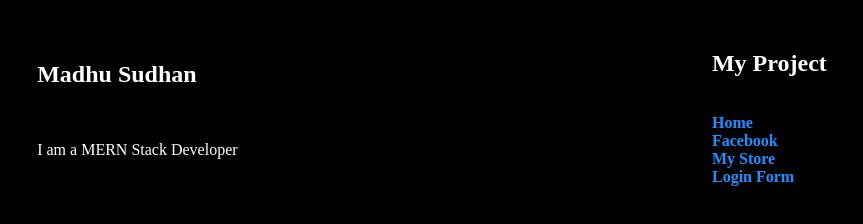
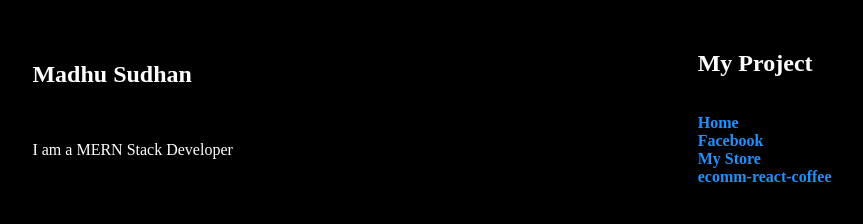
Before and after one commit to MadhuSudhan1207/MadhuSudhan1207.github.io, a plain HTML site: page index.html in a window 1280 px wide. Shown: the whole page, without its empty margins (208-1071 px from the left). Drawn offline with Linux system fonts and the light colour scheme.

Commit message:
Update index.html

```diff
--- a/index.html
+++ b/index.html
@@ -34,7 +34,7 @@
     <a href="#">Home</a><br>
     <a href="https://MadhuSudhan1207.github.io/fb/fb.html">Facebook</a><br>
     <a href="https://madhusudhan1207.github.io/ecomm-react/">My Store</a><br>
-        <a href="https://MadhuSudhan1207.github.io/myapp1/">Login Form</a>
+        <a href="https://madhusudhan1207.github.io/ecomm-react.m/">ecomm-react-coffee</a>
         </div>
         </div>
 </body>
```
